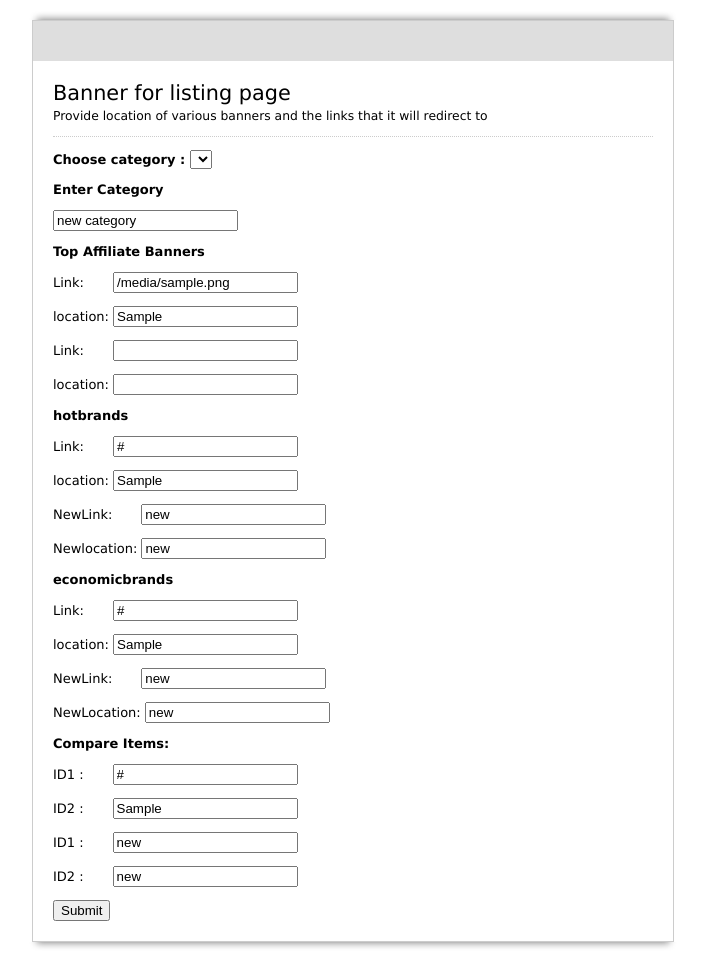
After one commit to abhichabhi/AdminPanelBazaarfunda, a Flask app: page /banner/listing in a window 1280 px wide. The commit adds this page. Shown: the whole page, without its empty margins (287-992 px from the left). Run offline with Flask 2, Linux system fonts and the light colour scheme; a database or web service that is not in the repository returns one stand-in record (values such as "Sample title"); lists and menus that the app fills with data are empty; some libraries are stand-ins or nearby versions.

Commit message:
Admin Panel for Banners and other static materials in home and listing page

```diff
--- a/app/__init__.py
+++ b/app/__init__.py
@@ -4,6 +4,8 @@ from pymongo import MongoClient
 from util import install_secret_key
 import os
 from playhouse.flask_utils import FlaskDB
+from flask.ext.babel import Babel
+
 
 ADMIN_PASSWORD = 'secret'
 APP_DIR = os.path.dirname(os.path.realpath(__file__))
@@ -22,7 +24,7 @@ app.config.from_object(__name__)
 app.config["MONGODB_SETTINGS"] = {'DB': "staticContent"}
 app.config["SECRET_KEY"] = "JA%*&DNA&D^)A"
 db = SQLAlchemy(app)
-
+babel = Babel(app)
 flask_db = FlaskDB(app)
 database = flask_db.database
 mongo = MongoClient('localhost', 27017)['interstellerDB']
--- a/app/banners/views.py
+++ b/app/banners/views.py
@@ -5,17 +5,30 @@ from pymongo import ASCENDING
 from bson import json_util
 import json
 from app import mongo
+from app import babel
 from app import app
 from app.decorators import mongoJsonify, jsonResponse
 import logging
 from app.util import getArgAsList
+from config import LANGUAGES
+from flask.ext.babel import gettext
 from logging.handlers import RotatingFileHandler
 
 mod = Blueprint('banners', __name__, url_prefix='/banner')
 
+@babel.localeselector
+def get_locale():
+	try:
+		language = getArgAsList(request, 'lang')[0]
+	except:
+		language = 'hi'
+	print request.accept_languages.best_match(LANGUAGES.keys())
+	return language
+
 @mod.route('/hello', methods=['GET'])
 def hello():
-	return "Hello"
+	flash('Invalid login. Please try again.')
+	return "Hello1"
 
 @mod.route('/home/', methods=['GET'])
 def homeForm():
@@ -24,8 +37,8 @@ def homeForm():
 	BottomParallax = home["BottomParallax"]
 	Sliderbanner = home["Sliderbanner"]
 	MediaPublication = home["MediaPublication"]
-	return render_template("homepage.html", TopParallax=TopParallax, BottomParallax=BottomParallax, Sliderbanner=Sliderbanner, MediaPublication=MediaPublication)
-
+	title = gettext("Banners of home page")
+	return render_template("homepage.html", TopParallax=TopParallax, BottomParallax=BottomParallax, Sliderbanner=Sliderbanner, MediaPublication=MediaPublication, title = title)
 
 @mod.route('/home/submit', methods=['GET'])
 def homeFormSubmit():
@@ -45,10 +58,44 @@ def homeFormSubmit():
 	MediaPublication = home["MediaPublication"]
 	if MediaLink != "" and MediaBanner != "":
 		MediaPublication.append(MediaDict)
-
 	homeBannerDict = {"_id":home["_id"], "TopParallax":TopParallax, "BottomParallax":BottomParallax,"Sliderbanner":Sliderbanner, "MediaPublication":MediaPublication}
 	updateCollection("home", homeBannerDict)
-	return "Hello"
+	return "Listing form submitted successfully"
+
+@mod.route('/listing', methods=['GET'])
+def listingForm():
+	try:
+		category= getArgAsList(request, 'category')[0]
+	except:
+		category = 'new'
+	print category
+
+	listing = mongo.listing.find_one()
+	categoryList = [cat for cat in listing]
+	categoryList.pop()
+	try:
+		categoryListing = listing[category]
+	except:
+		categoryListing = listing['dummy']
+
+	compareitems = categoryListing['compareitems']
+	hotbrands = categoryListing['hotbrands']
+	economicbrands = categoryListing['economicbrands']
+	topbanner = categoryListing['topbanner']
+	return render_template('listing.html', title="Listing banner : " + category,category=category,categoryList=categoryList, compareitems=compareitems, hotbrands=hotbrands,economicbrands=economicbrands,topbanner=topbanner)
+
+@mod.route('/listing/submit', methods=['GET','PUT'])
+def listingFormSubmit():
+	if request.method == 'PUT':
+		respData =json.loads(request.data)
+		category = respData['category']
+		data = respData['data']
+		print data
+		print category
+	listing = mongo.listing.find_one()
+	listing[category] = data
+	updateCollection("listing", listing)
+	return "Listing form submitted successfully"
 
 def updateCollection(collection, dict):
 	print mongo[collection].save(dict)
--- a/app/static/js/AdminPanelJS.js
+++ b/app/static/js/AdminPanelJS.js
@@ -13,13 +13,13 @@ function updateHomeBanner(frmVariable) {
 			PBanner = frmVariable.elements[i].value
 		}
 		if (frmVariable.elements[i].name=='SBanner') {
-			 console.log(frmVariable.elements[i].value)
 			SBanner = frmVariable.elements[i].value
 			if (SBanner != "" && SBanner != "new") {
 				sliderBanner[arrIndex] = SBanner;
 				arrIndex ++;
 			}
 		}
+
 		if (frmVariable.elements[i].name=='MediaBanner') {
 			MediaBanner = frmVariable.elements[i].value
 		}
@@ -28,17 +28,98 @@ function updateHomeBanner(frmVariable) {
 		}
 
 	}
-	console.log(TBanner)
-	console.log(PBanner)
-	console.log(sliderBanner)
-	console.log(MediaLink)
-	console.log(MediaBanner)
+
 	$domain = location.host
 	$url = "http://"  + $domain + "/banner/home/submit"
 	$url = $url + "?TBanner=" + TBanner + "&PBanner=" + PBanner + "&sliderBanner=" + sliderBanner + "&MediaLink=" + MediaLink + "&MediaBanner=" + MediaBanner
 	console.log(httpGet($url))
 
 }
+
+function updateListingBanner(frmVariable) {
+	TBannerLinkList = new Array();
+	tBannerLinkIndex = 0
+	TBannerLocList = new Array();
+	tBannerLocIndex = 0
+	category = location.search.split('category=')[1]?location.search.split('category=')[1]:"0";
+	for(var i=0;i<frmVariable.elements.length;i++) {
+		if (frmVariable.elements[i].name == 'newCategory') {
+			category = frmVariable.elements[i].value
+			break;
+		}
+	}
+
+	TBannerList = extractedValues('TBanner', frmVariable)
+	console.log(TBannerList)
+	hotbrandsList = extractedValues('hotbrands', frmVariable)
+	compareItemsIDList = extractedValues('compareItemsID', frmVariable)
+	economicbrandsList = extractedValues('economicbrands', frmVariable)
+	responseJson = {}
+	responseJson['compareitems'] = compareItemsIDList
+	responseJson['hotbrands'] = hotbrandsList
+	responseJson['economicbrands'] = economicbrandsList
+	responseJson['topbanner'] = TBannerList
+	dataJSON = {}
+	dataJSON['data'] = responseJson
+	dataJSON['category'] = category
+	$domain = location.host
+	$url = "http://"  + $domain + "/banner/listing/submit"
+	httpAjaxPost($url, JSON.stringify(dataJSON))
+
+	return false;
+}
+
+function extractedValues(name, frmVariable) {
+	link = name + "Link"
+	loc = name + "Location"
+	newLink = link + "New"
+	newLocation = loc + "New"
+	TBannerLinkList = new Array();
+	tBannerLinkIndex = 0
+	TBannerLocList = new Array();
+	tBannerLocIndex = 0
+
+	for(var i=0;i<frmVariable.elements.length;i++){
+
+		if (frmVariable.elements[i].name == link){
+
+			if (frmVariable.elements[i].value != '' && frmVariable.elements[i].value != "new") {
+
+				TBannerLinkList[tBannerLinkIndex] = frmVariable.elements[i].value
+			tBannerLinkIndex ++;
+			}
+		}
+		if (frmVariable.elements[i].name == loc){
+			if (frmVariable.elements[i].value !='' && frmVariable.elements[i].value != "new") {
+
+				TBannerLocList[tBannerLocIndex] = frmVariable.elements[i].value
+			tBannerLocIndex ++;
+			}
+		}
+		if (frmVariable.elements[i].name == newLink){
+			if (frmVariable.elements[i].value != '' && frmVariable.elements[i].value != "new") {
+				TBannerLinkList[tBannerLinkIndex] = frmVariable.elements[i].value
+			tBannerLinkIndex ++;
+			}
+		}
+		if (frmVariable.elements[i].name == newLocation){
+			if (frmVariable.elements[i].value != '' && frmVariable.elements[i].value != "new") {
+				TBannerLocList[tBannerLocIndex] = frmVariable.elements[i].value
+			tBannerLocIndex ++;
+			}
+		}
+	}
+	dictList = new Array();
+	for (i=0;i< tBannerLocIndex; i++){
+		dict = {}
+		dict['link'] = TBannerLinkList[i]
+		dict['location'] = TBannerLocList[i]
+
+		dictList[i] = dict
+	}
+	return dictList
+}
+
 
 function httpGet(theUrl)
         {
@@ -47,3 +128,14 @@ function httpGet(theUrl)
             xmlHttp.send( null );
             return xmlHttp.responseText;
         }
+function httpAjaxPost(urlAddress, jsonData) {
+	jQuery.ajax({
+            url: urlAddress,
+            type: 'PUT',
+            headers: {
+		        "Content-Type": "application/json"
+		    },
+            data: jsonData,
+            success: function() { alert('Entry Successfully'); }
+        });
+}
--- a/app/templates/homepage.html
+++ b/app/templates/homepage.html
@@ -2,7 +2,7 @@
 <html xmlns="http://www.w3.org/1999/xhtml">
 <head>
 <meta http-equiv="Content-Type" content="text/html; charset=UTF-8">
-<title>Banners of home page</title>
+<title>{{title}}</title>
 <link rel="stylesheet" type="text/css" href="/static/css/view.css" media="all">
 <script type="text/javascript" src="/static/js/view.js"></script>
 <script type="text/javascript" src="/static/js/AdminPanelJS.js"></script>
@@ -13,10 +13,10 @@
 	<img id="top" src="/static/img/top.png" alt="">
 	<div id="form_container">
 
-		<h1><a>Banners of home page</a></h1>
+		<h1><a>{{_('Banners of home page')}}</a></h1>
 		<form id="form_1044370" name="BannerForm" class="appnitro"  method="post" action="">
 					<div class="form_description">
-			<h2>Banners of home page</h2>
+			<h2>{{_('Banners of home page')}}</h2>
 			<p>Provide location of various banners and the links that it will redirect to</p>
 		</div>
 			<p>Top Parallex Background</p>
--- /dev/null
+++ b/app/templates/listing.html
@@ -0,0 +1,78 @@
+<!DOCTYPE html PUBLIC "-//W3C//DTD XHTML 1.0 Transitional//EN" "http://www.w3.org/TR/xhtml1/DTD/xhtml1-transitional.dtd">
+<html xmlns="http://www.w3.org/1999/xhtml">
+<head>
+<meta http-equiv="Content-Type" content="text/html; charset=UTF-8">
+<title>{{title}}</title>
+<link rel="stylesheet" type="text/css" href="/static/css/view.css" media="all">
+<script type="text/javascript" src="/static/js/view.js"></script>
+<script type="text/javascript" src="/static/js/AdminPanelJS.js"></script>
+<script src="https://ajax.googleapis.com/ajax/libs/jquery/1.11.3/jquery.min.js"></script>
+</head>
+<body id="main_body" >
+
+	<img id="top" src="/static/img/top.png" alt="">
+	<div id="form_container">
+
+		<h1><a>Banner for listing page</a></h1>
+		<form id="form_1044370" name="BannerForm" class="appnitro"  method="post" action="">
+					<div class="form_description">
+			<h2>Banner for listing page</h2>
+			<p>Provide location of various banners and the links that it will redirect to</p>
+		</div>
+					<b>Choose category : </b>
+					<select name="category" onChange="window.location.href=this.value">
+						{%for cat in categoryList%}
+						{%if category == cat%}
+							<option value="/banner/listing?category={{cat}}" selected>{{cat}}</option>
+						{%else%}
+							<option value="/banner/listing?category={{cat}}">{{cat}}</option>
+							{%endif%}
+						{%endfor%}
+
+					</select>
+					{%if category == 'new'%}
+					<p><b>Enter Category</b></p>
+        			<input type="text" name="newCategory" id="newCategory" class="fullwidth" value="new category">
+        			{%endif%}
+        			<p><b>Top Affiliate Banners</b></p>
+        			{%for banner in topbanner%}
+        			<p>Link:&nbsp;&nbsp; &nbsp; &nbsp; <input type="text" name="TBannerLink" id="TBannerLink" class="fullwidth" value={{banner['link']}}></p>
+        			<p>location: <input type="text" name="TBannerLocation" id="TBannerLocation" class="fullwidth" value={{banner['location']}}></p>
+        			{%endfor%}
+        			<p>Link:&nbsp;&nbsp; &nbsp; &nbsp; <input type="text" name="TBannerLinkNew" id="TBannerLink" class="fullwidth" value=""></p>
+        			<p>location: <input type="text" name="TBannerLocation" id="TBannerLocationNew" class="fullwidth" value=""></p>
+
+        			<p><b>hotbrands</b></p>
+        			{%for brands in hotbrands%}
+        			<p>Link:&nbsp;&nbsp; &nbsp; &nbsp; <input type="text" name="hotbrandsLink" id="hotbrandsLink" class="fullwidth" value={{brands['link']}}></p>
+        			<p>location: <input type="text" name="hotbrandsLocation" id="hotbrandsLocation" class="fullwidth" value={{brands['location']}}></p>
+        			{%endfor%}
+        			<p>NewLink:&nbsp;&nbsp; &nbsp; &nbsp; <input type="text" name="hotbrandsLinkNew" id="hotbrandsLink" class="fullwidth" value="new"></p>
+        			<p>Newlocation: <input type="text" name="hotbrandsLocation" id="hotbrandsLocationNew" class="fullwidth" value="new"></p>
+
+        			<p><b>economicbrands</b></p>
+        			{%for brands in economicbrands%}
+        			<p>Link:&nbsp;&nbsp; &nbsp; &nbsp; <input type="text" name="economicbrandsLink" id="economicbrandsLink" class="fullwidth" value={{brands['link']}}></p>
+        			<p>location: <input type="text" name="economicbrandsLocation" id="economicbrandsLocation" class="fullwidth" value={{brands['location']}}></p>
+        			{%endfor%}
+        			<p>NewLink:&nbsp;&nbsp; &nbsp; &nbsp; <input type="text" name="economicbrandsLinkNew" id="economicbrandsLink" class="fullwidth" value="new"></p>
+
+        			<p>NewLocation: <input type="text" name="economicbrandsLocationNew" id="economicbrandsLocation" class="fullwidth" value="new"></p>
+
+        			<p><b>Compare Items: </b></p>
+        			{%for items in compareitems%}
+        			<p>ID1 :&nbsp;&nbsp; &nbsp; &nbsp; <input type="text" name="compareItemsIDLink" id="hotbrandsLocation" class="fullwidth" value={{items['link']}}></p>
+        			<p>ID2 :&nbsp;&nbsp; &nbsp; &nbsp; <input type="text" name="compareItemsIDLocation" id="hotbrandsLocation" class="fullwidth" value={{items['location']}}></p>
+        			{%endfor%}
+
+        			<p>ID1 :&nbsp;&nbsp; &nbsp; &nbsp; <input type="text" name="compareItemsIDLinkNew" id="hotbrandsLocation" class="fullwidth" value="new"></p>
+        			<p>ID2 :&nbsp;&nbsp; &nbsp; &nbsp; <input type="text" name="compareItemsIDLocationNew" id="hotbrandsLocation" class="fullwidth" value="new"></p>
+
+        			<input type="button" href="#" class="button button-2x" onClick="return updateListingBanner(this.form)" value="Submit"></input>
+
+		</form>
+
+	</div>
+	<img id="bottom" src="/static/img/bottom.png" alt="">
+	</body>
+</html>
--- /dev/null
+++ b/babel.cfg
@@ -0,0 +1,3 @@
+[python: **.py]
+[jinja2: **/templates/**.html]
+extensions=jinja2.ext.autoescape,jinja2.ext.with_
```
Also changed, not shown: app/templates/SampleListing.json (added, +41 -0 lines), config.py (added, +7 -0 lines), app/translations/hi/LC_MESSAGES/messages.po (added), 2 other files.
